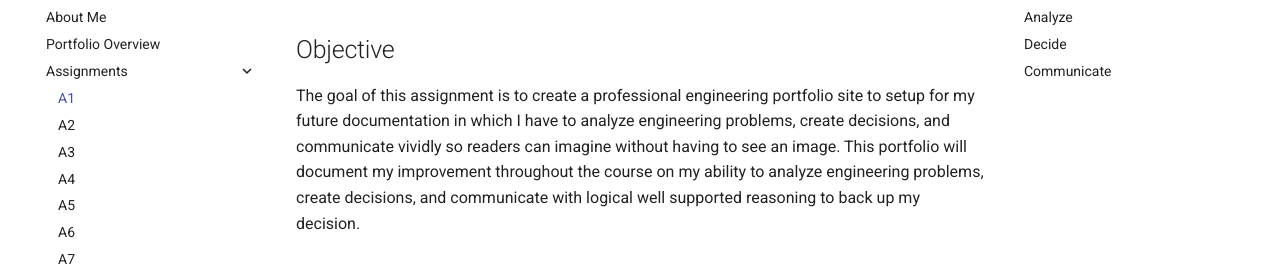
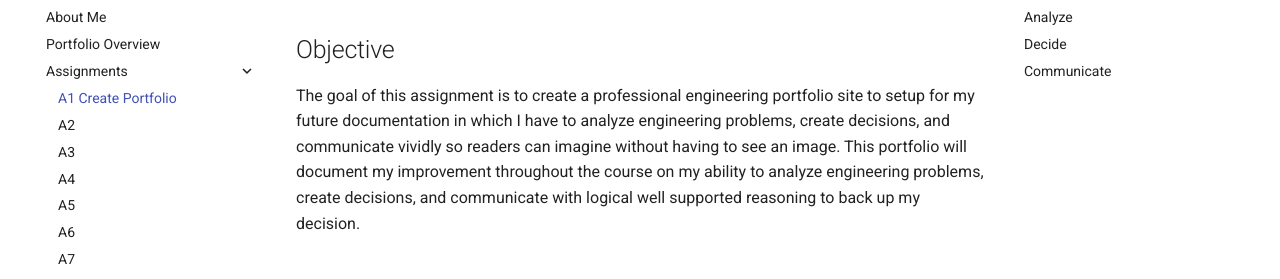
Before and after one commit to Jeffrey-Mendoza/megr2157-portfolio, an MkDocs documentation site: the page built from docs/assignments/A01/index.md, in a window 1280 px wide. Shown: the part 148-427 px from the top of the page. Built offline with MkDocs 1.6.1 and Material for MkDocs 9.7.7, drawn with Linux system fonts in a browser that asks for light colours.

Commit message:
Rename A1 assignment to 'A1 Create Portfolio'

```diff
--- a/mkdocs.yml
+++ b/mkdocs.yml
@@ -14,7 +14,7 @@ nav:
   - About Me: aboutme/index.md
   - Portfolio Overview: portfolio-overview.md
   - Assignments:
-      - A1: assignments/A01/index.md
+      - A1 Create Portfolio: assignments/A01/index.md
       - A2: assignments/A02/index.md
       - A3: assignments/A03/index.md
       - A4: assignments/A04/index.md
```
